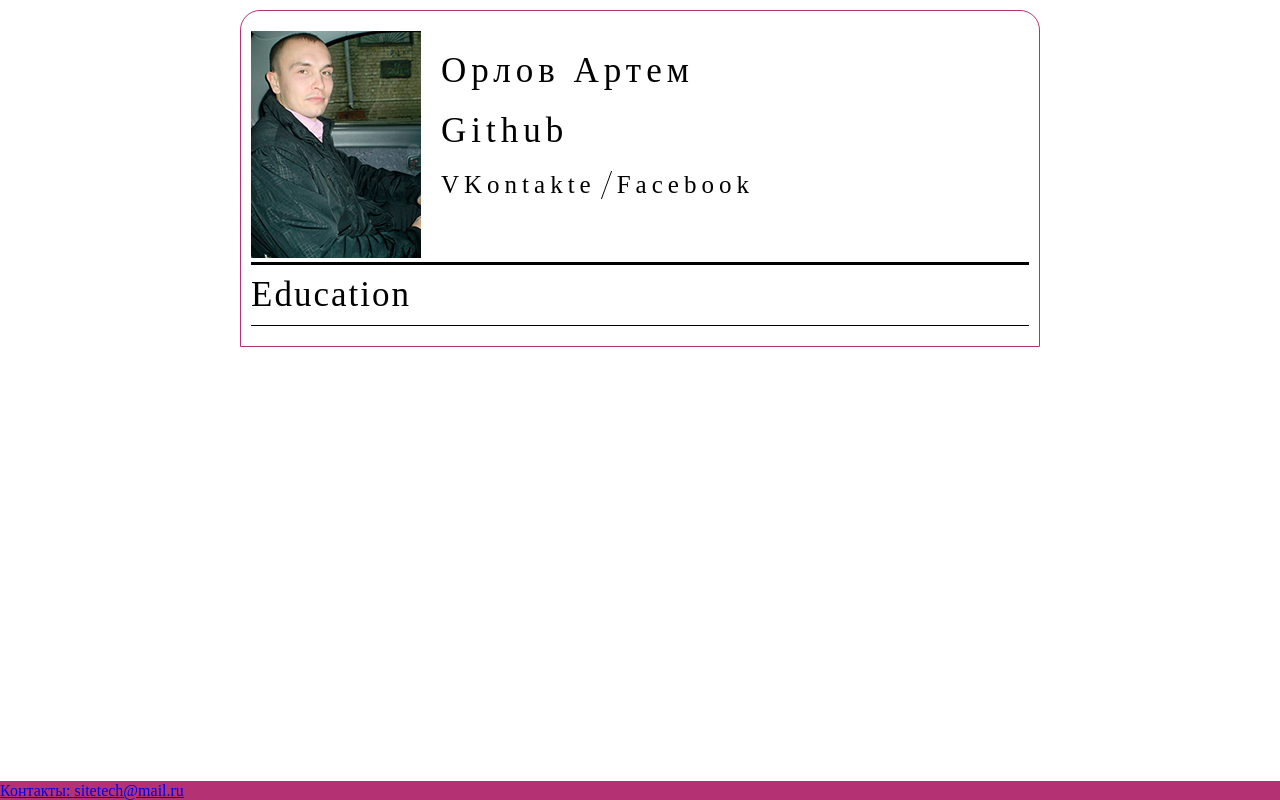
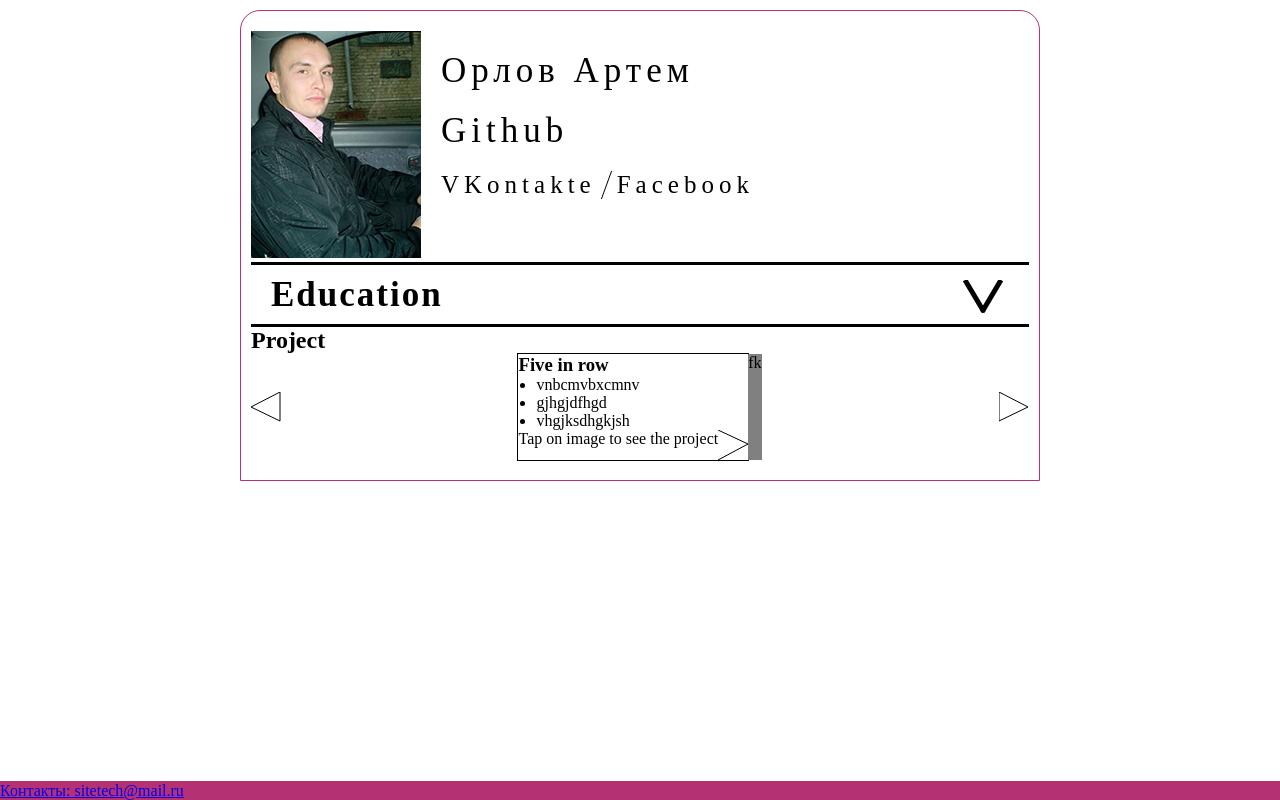
Before and after one commit to GuyFox70/resume, a plain HTML site: page index.html in a window 1280 px wide. Drawn offline with Linux system fonts and the light colour scheme.

Commit message:
begin make slider

```diff
--- a/css/blocks/education.css
+++ b/css/blocks/education.css
@@ -1,6 +1,16 @@
 .content__education {
+    border-bottom: 3px solid black;
+    overflow: hidden;
+    height: 62px;
+}
+.education__wrap {
     border-top: 3px solid black;
     border-bottom: 1px solid black;
+    display: flex;
+    align-items: center;
+    justify-content: space-between;
+    padding: 0px 20px;
+    box-sizing: border-box;
 }
 
 .education__heading {
@@ -8,3 +18,51 @@
     line-height: 60px;
     letter-spacing: 2px;
 }
+
+.education__svg {
+    border: 1px solid rgba(0, 0, 0, 0);
+    width: 50px;
+    height: 50px;
+    display: flex;
+    justify-content: center;
+}
+
+.education__svg:hover {
+    border: 1px solid rgba(0, 0, 0, 1);
+    border-radius: 50%;
+    transition: border 0.5s ease;
+}
+
+.education__svg__arrow {
+    display: block;
+    margin-top: 10px;
+}
+
+.education__school,
+.education__college,
+.education__university {
+    padding: 0px 20px;
+    box-sizing: border-box;
+    font-size: 25px;
+    line-height: 50px;
+    letter-spacing: 2px;
+}
+
+.education__svg__arrow--up {
+    transform: rotate(180deg);
+    margin-top: 0px;
+}
+
+@keyframes unfold {
+    from {height: 62px;}
+    to {height: 362px}
+}
+
+@keyframes roll {
+    from {height: 362px;}
+    to {height: 62px}
+}
+
+/* .content__education--anim {
+    animation: anim 2s 1 forwards;
+} */
--- /dev/null
+++ b/css/blocks/project.css
@@ -0,0 +1,32 @@
+.project__slider__leftArrow,
+.project__slider__rightArrow {
+    cursor: pointer;
+}
+
+.project__slider {
+    display: flex;
+    justify-content: space-between;
+    align-items: center;
+}
+
+.project__slider__description {
+    display: flex;
+}
+
+.description__about {
+    outline: 1px solid black;
+    flex-grow: 1;
+}
+
+.description__about__list {
+    padding-left: 18px;
+}
+
+.description__img {
+    flex-grow: 1;
+    background: grey;
+}
+
+.description__about__tap {
+    display: flex;
+}
--- a/css/core.css
+++ b/css/core.css
@@ -1,10 +1,11 @@
 * {
-    margin: 0;
+	margin: 0;
+	padding: 0;
 }
 
 .wrap {
 	border: 1px solid #b43273;
-	min-width: 380px;
+	min-width: 430px;
 	max-width: 800px;
 	margin: 10px auto;
 	padding: 20px 10px;
--- a/css/style.css
+++ b/css/style.css
@@ -1,6 +1,7 @@
 @import url("core.css");
 @import url("blocks/info.css");
 @import url("blocks/education.css");
+@import url("blocks/project.css");
 
 #border{
 	padding-bottom: 42px;
--- a/index.html
+++ b/index.html
@@ -32,8 +32,73 @@
 
                 </div>
 
-                <div class="content__education education">
-                    <p class="education__heading">Education</p>
+                <div class="content__education education content__education--anim">
+                    <div class="education__wrap">
+                        <h1 class="education__heading">Education</h1>
+
+                        <div class="education__svg">
+                            <svg width="40" height="35" class="education__svg__arrow">
+                                <line x1="2" y1="0" x2="21" y2="32" stroke-width="5" stroke="rgb(0,0,0)"/>
+                                <line x1="38" y1="0" x2="19" y2="32" stroke-width="5" stroke="rgb(0,0,0)"/>
+                            </svg>
+                        </div>
+                    </div>
+
+                    <div class="education__school">
+                        <p>School №2 (this school is №10)</p>
+                        <p>1995 - 2004</p>
+                    </div>
+
+                    <div class="education__college">
+                        <p>Orsky machine building college</p>
+                        <p>2004 - 2008</p>
+                    </div>
+
+                    <div class="education__university">
+                        <p>MISIS National University of Science and Technology</p>
+                        <p>2015 - 2019</p>
+                    </div>
+                </div>
+
+                <div class="content__project project">
+                    <h2 class="project__heading">Project</h2>
+
+                    <div class="project__wrap">
+                        <div class="project__slider">
+                            <svg width="30" height="30" class="project__slider__leftArrow">
+                                <polygon points="0 15, 29 0, 29 29" style="fill:rgba(0, 0, 0, 0);stroke:black;stroke-width:1;"/>
+                            </svg>
+
+                            <div class="project__slider__description description">
+                                <div class="description__about">
+                                    <h3 class="description__about__heading">
+                                        Five in row
+                                    </h3>
+
+                                    <ul class="description__about__list">
+                                        <li>vnbcmvbxcmnv</li>
+                                        <li>gjhgjdfhgd</li>
+                                        <li>vhgjksdhgkjsh</li>
+                                    </ul>
+
+                                    <div class="description__about__tap">
+                                        <p>Tap on image to see the project</p>
+
+                                        <svg width="30" height="30">
+                                            <line x1="0" y1="0" x2="30" y2="14" stroke="rgb(0,0,0)"/>
+                                            <line x1="0" y1="30" x2="30" y2="14" stroke="rgb(0,0,0)"/>
+                                        </svg>
+                                    </div>
+                                </div>
+                                <div class="description__img">fk</div>
+                            </div>
+
+                            <svg  width="30" height="30" class="project__slider__rightArrow">
+                                <polygon points="0 0, 0 29, 29 15" style="fill:rgba(0, 0, 0, 0);stroke:black;stroke-width:1;"/>
+                            </svg>
+                        </div>
+                    </div>
+
                 </div>
 
             </div>
@@ -41,6 +106,8 @@
 
 		<div class="fix">
 			<a href="#">Контакты: sitetech@mail.ru</a>
-		</div>
+        </div>
+
+        <script src="js/drop_panel.js"></script>
 	</body>
 </html>
--- /dev/null
+++ b/js/drop_panel.js
@@ -0,0 +1,21 @@
+let parentSvg = document.querySelector('.education__svg');
+let svg = parentSvg.querySelector('.education__svg__arrow');
+let education = document.querySelector('.content__education');
+
+parentSvg.addEventListener('mousedown', () => {
+
+   if (svg.classList.contains('education__svg__arrow--up')) {
+      education.style.cssText = 'animation: roll 2s 1 forwards;';
+   } else {
+      education.style.cssText = 'animation: unfold 2s 1 forwards;';
+   }
+});
+
+parentSvg.addEventListener('mouseup', () => {
+
+     if (svg.classList.contains('education__svg__arrow--up')) {
+        svg.classList.remove('education__svg__arrow--up');
+     } else {
+        svg.classList.add('education__svg__arrow--up');
+     }
+});
```
